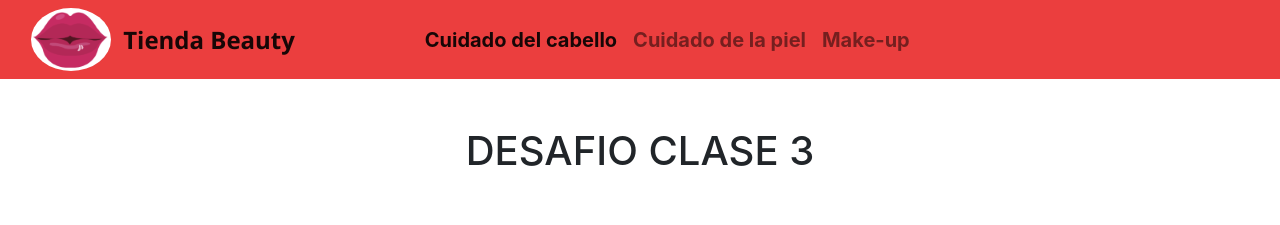
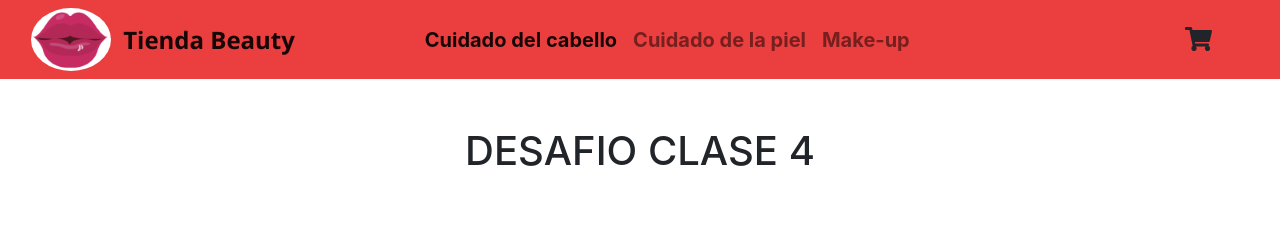
Before and after one commit to monisz/proyecto-react, a React (Create React App) app: page / in a window 1280 px wide. Shown: the top 225 px of the page. Built offline with nearby package versions, Linux system fonts and the light colour scheme.

Commit message:
icono carrito agregado

```diff
--- a/package.json
+++ b/package.json
@@ -3,6 +3,10 @@
   "version": "0.1.0",
   "private": true,
   "dependencies": {
+    "@fortawesome/fontawesome-svg-core": "^1.2.35",
+    "@fortawesome/free-brands-svg-icons": "^5.15.3",
+    "@fortawesome/free-solid-svg-icons": "^5.15.3",
+    "@fortawesome/react-fontawesome": "^0.1.14",
     "@testing-library/jest-dom": "^5.12.0",
     "@testing-library/react": "^11.2.7",
     "@testing-library/user-event": "^12.8.3",
--- a/src/App.jsx
+++ b/src/App.jsx
@@ -12,7 +12,7 @@ function App() {
           <br />
           <br />
           <h1 style= {{display: 'flex', justifyContent: 'center'}} >
-            DESAFIO CLASE 3
+            DESAFIO CLASE 4
           </h1>
         </header>
       </body>
--- /dev/null
+++ b/src/components/NavBar/CartWidget/cart.jsx
@@ -0,0 +1,17 @@
+//import ReactDOM from 'react-dom'
+import { FontAwesomeIcon } from '@fortawesome/react-fontawesome';
+import { faShoppingCart } from '@fortawesome/free-solid-svg-icons';
+import './styles.css';
+
+export const Cart = () => {
+    return (
+        <div className="icono">
+            <FontAwesomeIcon icon={faShoppingCart} />
+        </div>
+    )
+}
+
+//ReactDOM.render(element, document.body)
+
+
+//<FontAwesomeIcon icon={faShoppingCart} />
--- /dev/null
+++ b/src/components/NavBar/CartWidget/styles.css
@@ -0,0 +1,4 @@
+.icono {
+    margin-right: 3%;
+    font-size: 1.5rem
+}
--- a/src/components/NavBar/index.jsx
+++ b/src/components/NavBar/index.jsx
@@ -1,3 +1,4 @@
+import { Cart } from './CartWidget/cart';
 import './styles.css';
 const menu = ['Cuidado del cabello', 'Cuidado de la piel', 'Make-up']
 
@@ -24,6 +25,8 @@ export const Nav = () => {
                         </li>
                     </ul>
                 </div>
+                <Cart />
+
             </div>
         </nav>
     )
```
Also changed, not shown: 1 other file (tests, documents, lock files or other folders).
